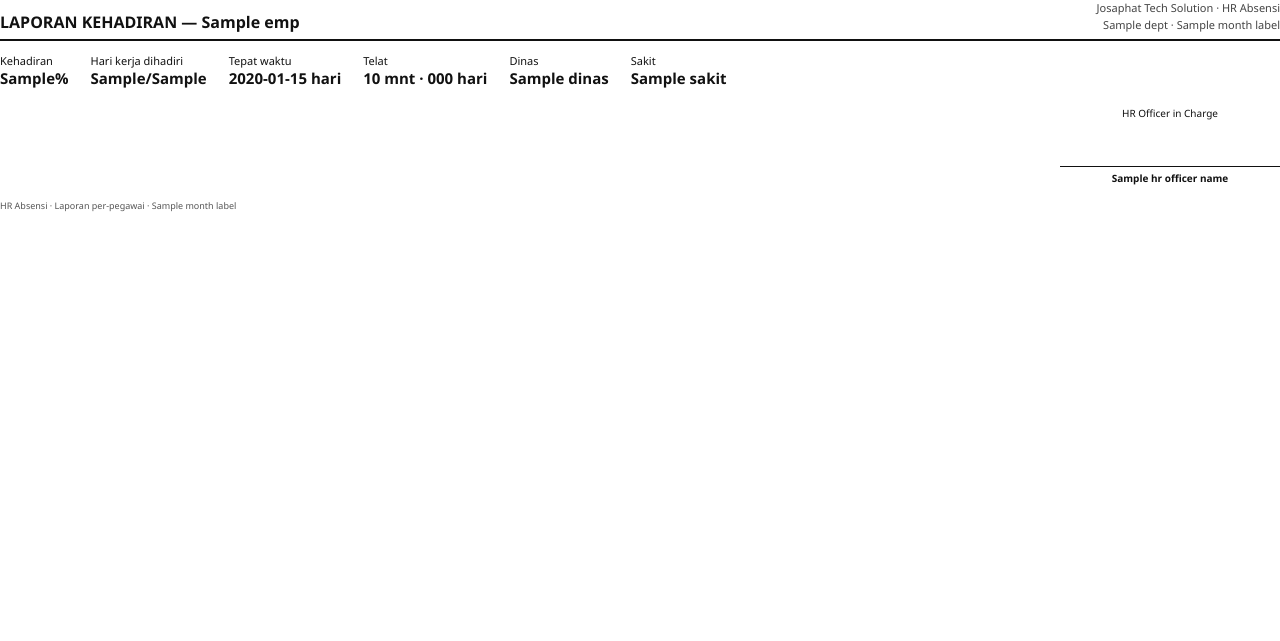
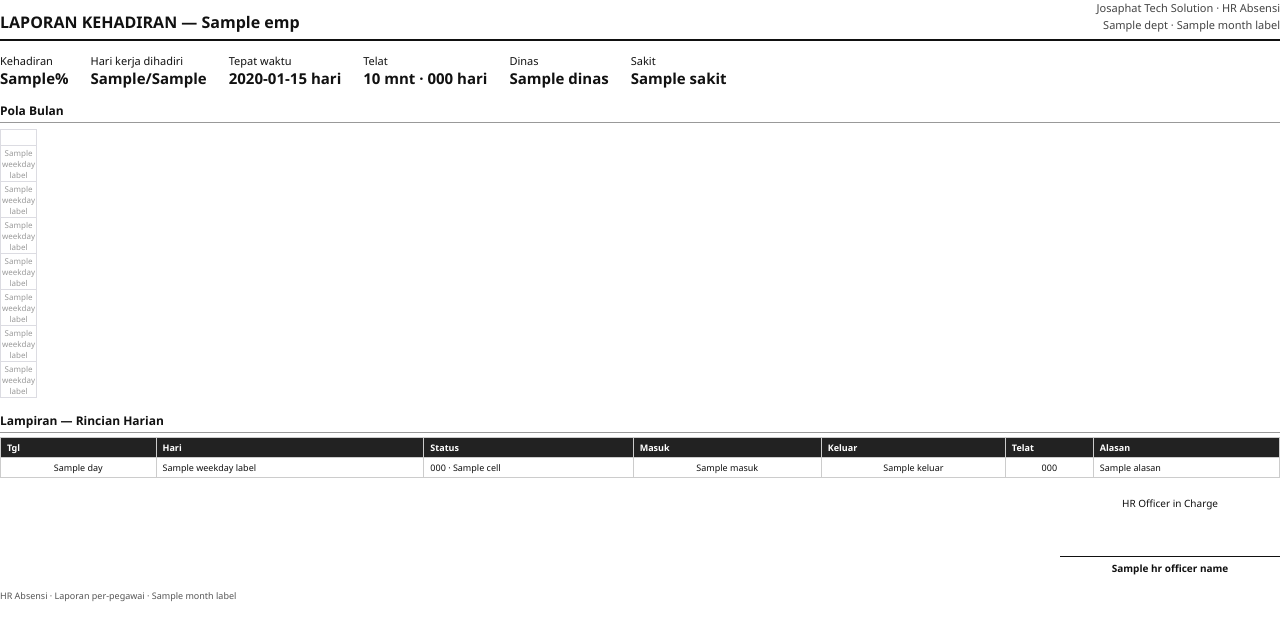
Before and after one commit to josambrosia/HR-APPS, a Python web app: template src/reports/templates/employee_report.html.j2 in a window 1280 px wide. Shown: the top 641 px of the page. Run offline with Jinja, Linux system fonts and the light colour scheme; the template is opened without the code that fills it: most values are stand-ins (such as "Sample title", 1, 10 or a date in 2020).

Commit message:
feat(v21-C2): per-employee report mini-heatmap + daily detail table

```diff
--- a/src/reports/templates/employee_report.html.j2
+++ b/src/reports/templates/employee_report.html.j2
@@ -39,7 +39,27 @@
     <div class="s">Dinas<b>{{ s.dinas }}</b></div>
     <div class="s">Sakit<b>{{ s.sakit }}</b></div>
   </div>
-  {# mini-heatmap + per-day table added in Task C2 #}
+  <h2 class="sec">Pola Bulan</h2>
+  <table class="mx">
+    <tr><th></th>{% for w in range(weeks|length) %}<th>M{{ w + 1 }}</th>{% endfor %}</tr>
+    {% for wd in range(7) %}
+    <tr><td style="font-weight:400;color:#999">{{ weekday_labels[wd] }}</td>
+      {% for w in range(weeks|length) %}{% set day = weeks[w][wd] %}{% if day == 0 %}<td></td>{% elif emp.cells[day].status == 'nodata' %}<td class="hollow">{{ emp.cells[day].code }}</td>{% else %}<td style="background:{{ emp.cells[day].color }};color:{{ emp.cells[day].text_color }}">{{ emp.cells[day].code }}</td>{% endif %}{% endfor %}
+    </tr>{% endfor %}
+  </table>
+
+  <h2 class="sec">Lampiran — Rincian Harian</h2>
+  <table class="det">
+    <thead><tr><th>Tgl</th><th>Hari</th><th>Status</th><th>Masuk</th><th>Keluar</th><th>Telat</th><th>Alasan</th></tr></thead>
+    <tbody>
+    {% for d in days %}{% set c = emp.cells[d] %}{% if c.status not in ('libur', 'nodata') %}
+      <tr><td class="c">{{ d }}</td><td>{{ weekday_labels[weekday_of[d]] }}</td>
+        <td>{{ c.code }} · {{ "Dinas" if c.status == "dinas" else c.label }}</td>
+        <td class="c">{{ c.masuk }}</td><td class="c">{{ c.keluar }}</td>
+        <td class="c">{{ c.telat }}</td><td>{{ c.alasan }}</td></tr>
+    {% endif %}{% endfor %}
+    </tbody>
+  </table>
   <div class="signoff"><div class="so">
     <div>HR Officer in Charge</div><div class="gap"></div>
     <div class="name">{{ hr_officer_name if hr_officer_name else "____________" }}</div>
```
Also changed, not shown: tests/test_employee_report.py (+9 -0 lines).
